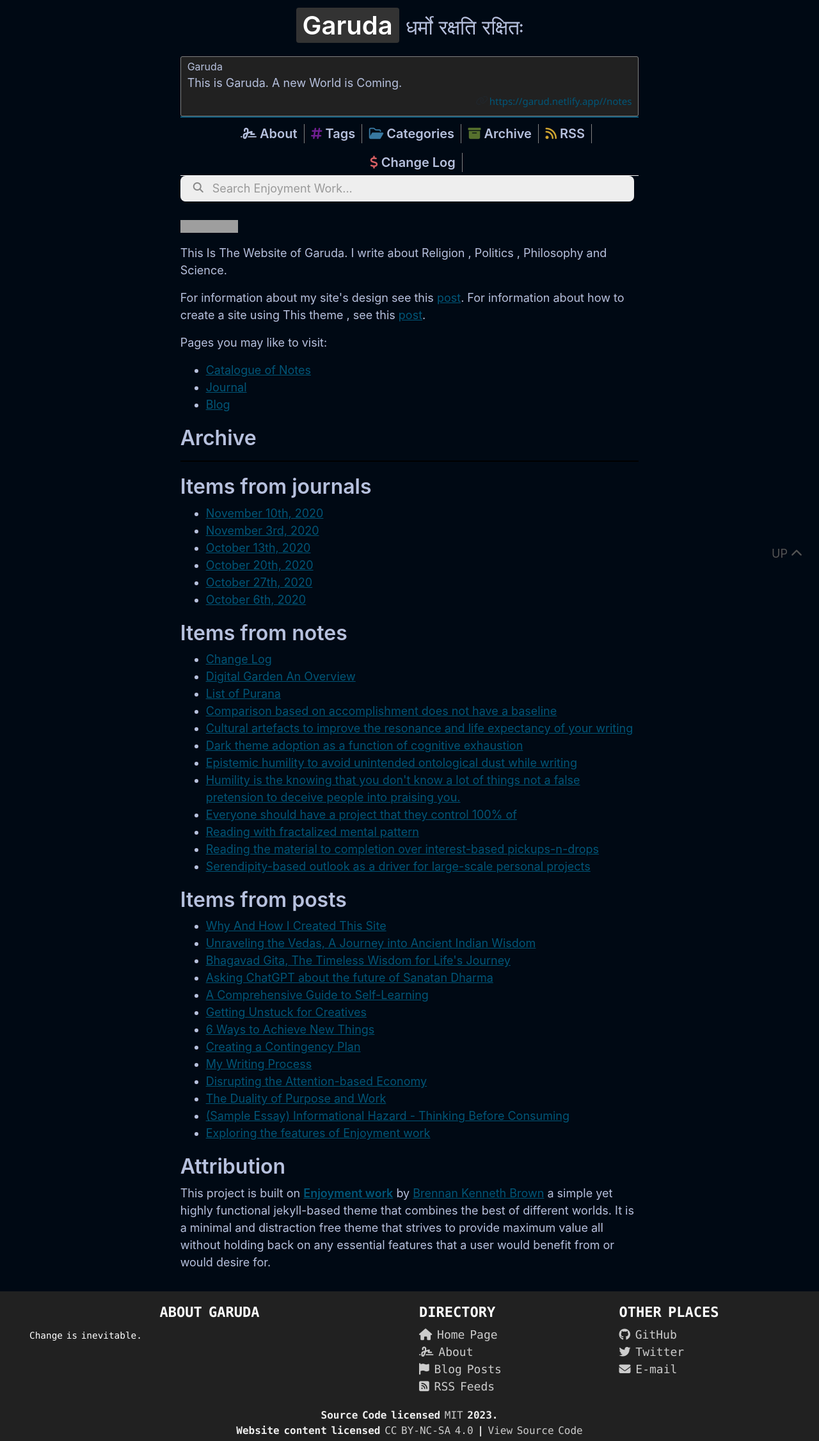
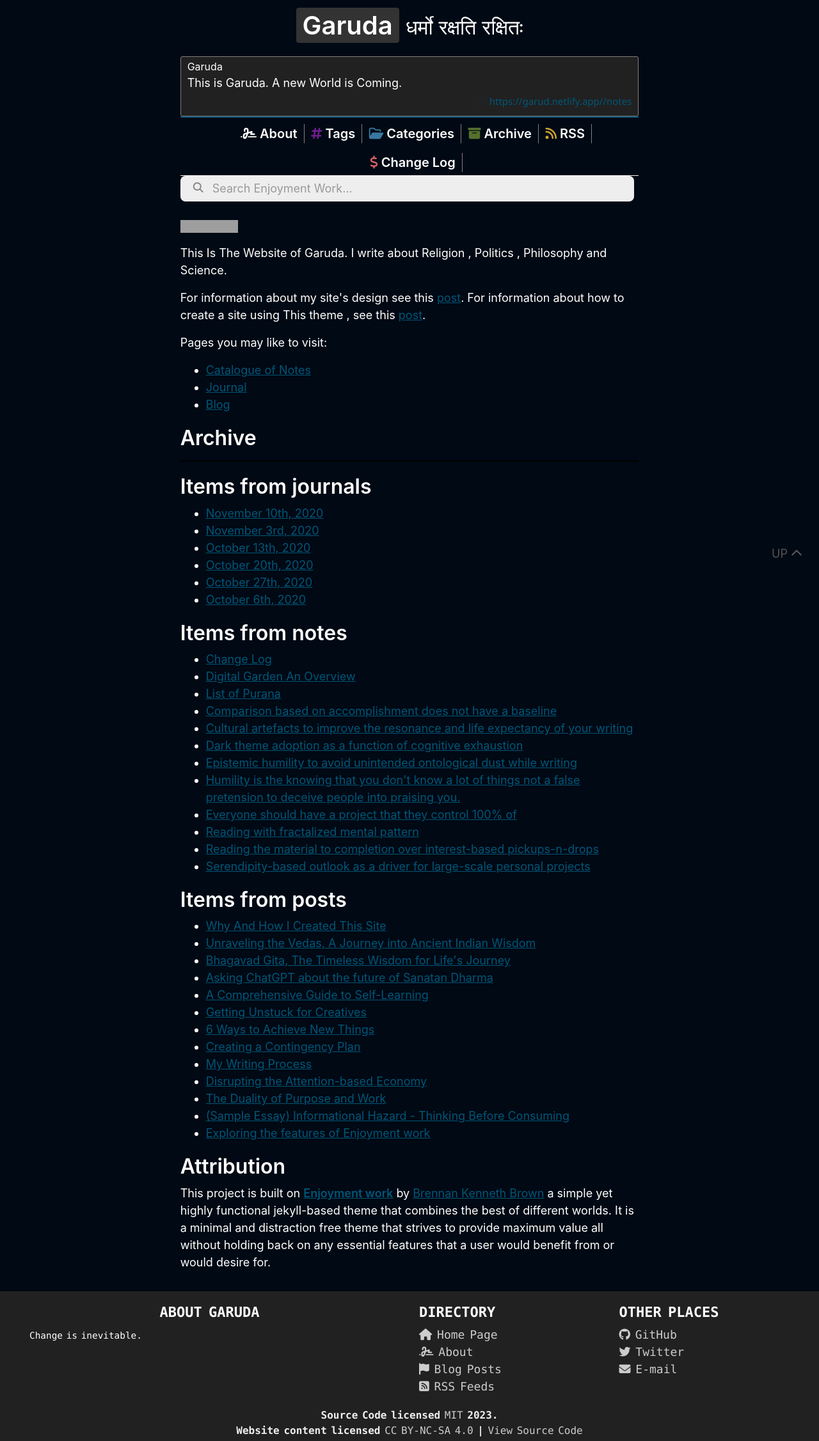
Before and after one commit to stardoom4/blog, a Jekyll site: the page built from index.md, in a window 1280 px wide. Shown: the whole page at 64% size. Built offline with Jekyll 4.4.1, drawn with Linux system fonts in a browser that asks for light colours; nearby versions of some CDN libraries; grey boxes are pictures that could not be loaded.

Commit message:
Update style.css

```diff
--- a/assets/css/style.css
+++ b/assets/css/style.css
@@ -44,7 +44,7 @@ h3,
 h4,
 h5,
 h6 {
-  color: #b7c1de;
+  color: #fff;
   font-weight: 600;
   margin-top: 20px;
 }
@@ -57,7 +57,7 @@ ol,
 table,
 span,
 blockquote {
-  color: #b7c1de;
+  color: #fff;
 }
 
 p,
```
